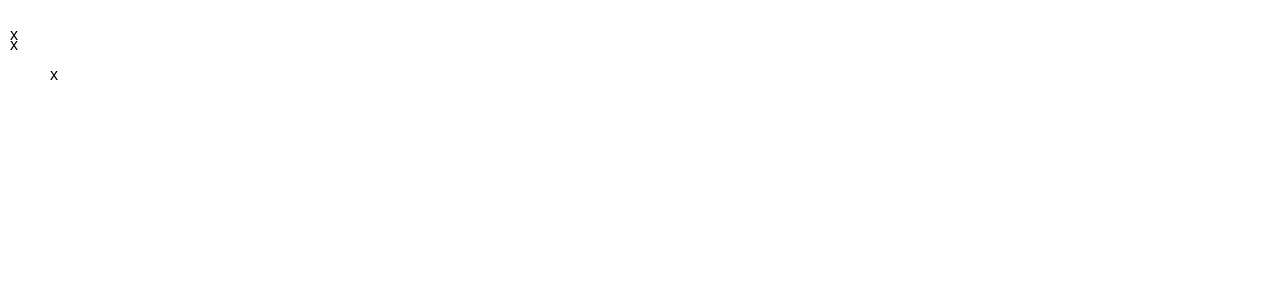
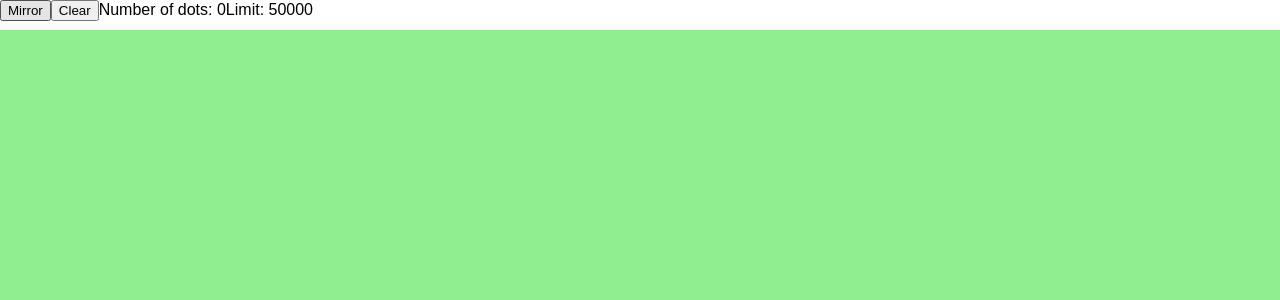
Before and after one commit to gaborfeher/dots, a React (Create React App) app: page / in a window 1280 px wide. Shown: the top 300 px of the page. Built offline with nearby package versions, Linux system fonts and the light colour scheme.

Commit message:
mirroring using <div>s

```diff
--- a/src/App.css
+++ b/src/App.css
@@ -1,5 +1,17 @@
 .App {
-  text-align: center;
+  width: 100%;
+  position: absolute;
+  left: 0px;
+  top: 30px;
+  bottom: 0%;
+  background: lightgreen;
+}
+
+.dot {
+  position: absolute;
+  width: 4px;
+  height: 4px;
+  background: black;
 }
 
 .App-logo {
--- a/src/App.js
+++ b/src/App.js
@@ -3,14 +3,79 @@ import logo from './logo.svg';
 import './App.css';
 
 class App extends Component {
+  constructor(props) {
+    super(props);
+
+    this.state = {
+      dots: [],
+      limit: 50000,
+    };
+
+    this.addDot = this.addDot.bind(this);
+    this.run = this.run.bind(this);
+    this.reset = this.reset.bind(this);
+  }
+
   render() {
-    let dots = [{x: 10, y: 10}, {x: 10, y: 20}, {x: 50, y: 50}];
     return (
-      <div className="App">
-        {dots.map((dot, i) => <p key={i} style={{left: dot.x, top: dot.y, position: 'absolute'}}>x</p>)}
+      <div>
+        <div>
+          <button
+              onClick={this.run}
+              disabled={this.state.dots.length >= this.state.limit}>
+            Mirror
+          </button>
+          <button onClick={this.reset}>Clear</button>
+
+          Number of dots: {this.state.dots.length}
+
+          Limit: {this.state.limit}
+        </div>
+        <div className="App" onClick={this.addDot}>
+          {this.state.dots.map((dot, i) =>
+              <div key={i} className="dot" style={{left: dot.x, top: dot.y}} />
+          )}
+        </div>
       </div>
     );
   }
+
+  addDot(event) {
+    let x = event.nativeEvent.offsetX;
+    let y = event.nativeEvent.offsetY;
+    this.setState(prevState => ({
+      dots: prevState.dots.concat([{x: x, y: y}])
+    }));
+  }
+
+  run() {
+    let limit = this.state.limit;
+
+    function mirror(dots, steps) {
+      let newDots = [];
+      var len = dots.length;
+      for (var i = 0; i < dots.length; ++i) {
+        for (var j = 0; j < dots.length; ++j) {
+          if (dots.length + newDots.length >= limit) {
+            return dots.concat(newDots);
+          }
+          if (i != j) {
+            newDots.push({
+              x: 2 * dots[i].x - dots[j].x,
+              y: 2 * dots[i].y - dots[j].y
+            });
+          }
+        }
+      }
+      return dots.concat(newDots);
+    }
+    this.setState(prevState => ({dots: mirror(prevState.dots)}));
+  }
+
+  reset() {
+    this.setState(prevState => ({dots: []}));
+  }
+
 }
 
 export default App;
```
